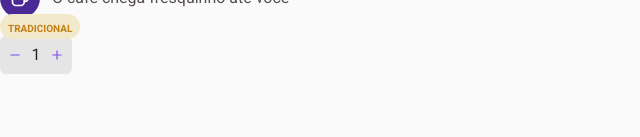
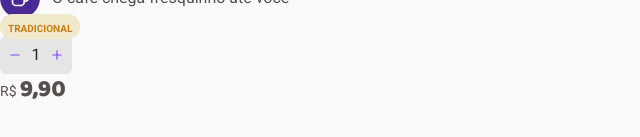
Before and after one commit to YasminFerrariDias/coffeeDelivery, a React (Vite) app: page / in a window 1280 px wide. Shown: the part 533-670 px from the top of the page, without its empty margins (0-640 px from the left). Built offline with nearby package versions, Linux system fonts and the light colour scheme.

Commit message:
Criando e Estilizando o Price

```diff
--- a/src/App.tsx
+++ b/src/App.tsx
@@ -7,6 +7,7 @@ import { Text } from './components/Text'
 import { Advantages } from './components/Advantages'
 import { Tag } from './components/Tag'
 import { Count } from './components/Count'
+import { Price } from './components/Price'
 
 export function App() {
   return (
@@ -57,6 +58,10 @@ export function App() {
         <Count />
       </div>
 
+      <div className="Price">
+        <Price price='9,90' />
+      </div>
+
       <GlobalStyle />
     </ThemeProvider>
   )
--- a/src/components/Price/index.tsx
+++ b/src/components/Price/index.tsx
@@ -1,5 +1,16 @@
-export function Price() {
+import { Text } from '../Text'
+import { Title } from '../Title'
+import { PriceContainer } from './styles'
+
+interface PriceProps{
+  price: string
+}
+
+export function Price({ price }: PriceProps) {
   return (
-    <></>
+    <PriceContainer>
+      <Text color='base-text' variant='text-s' text='R$' />
+      <Title color='base-text' text={price} variant='title-m'/>
+    </PriceContainer>
   )
 }
--- /dev/null
+++ b/src/components/Price/styles.ts
@@ -0,0 +1,17 @@
+import styled from "styled-components";
+
+export const PriceContainer = styled.div`
+  display: flex;
+  gap: 0.2rem;
+  align-items: baseline;
+`
+
+export const Text = styled.span`
+  line-height: 1;
+  margin: 0;
+`;
+
+export const Title = styled.h2`
+  line-height: 1;
+  margin: 0;
+`;
```
